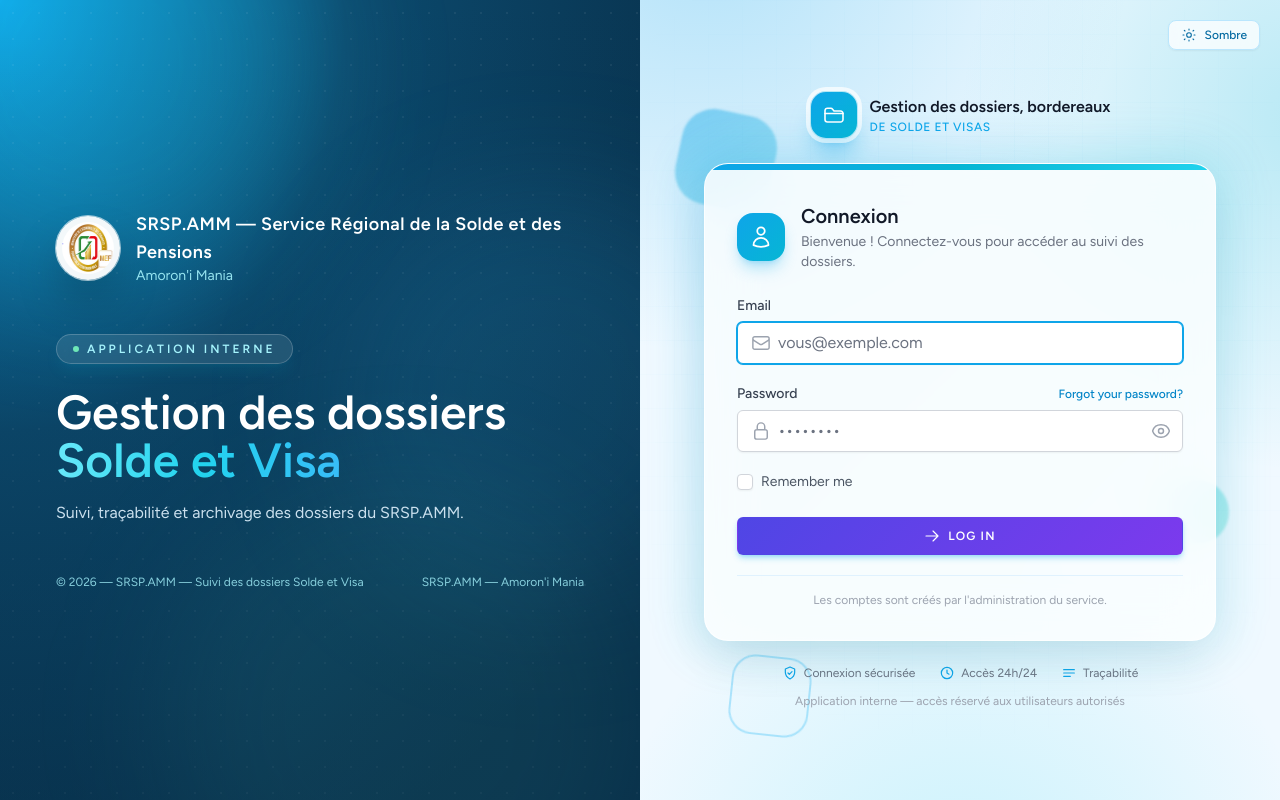
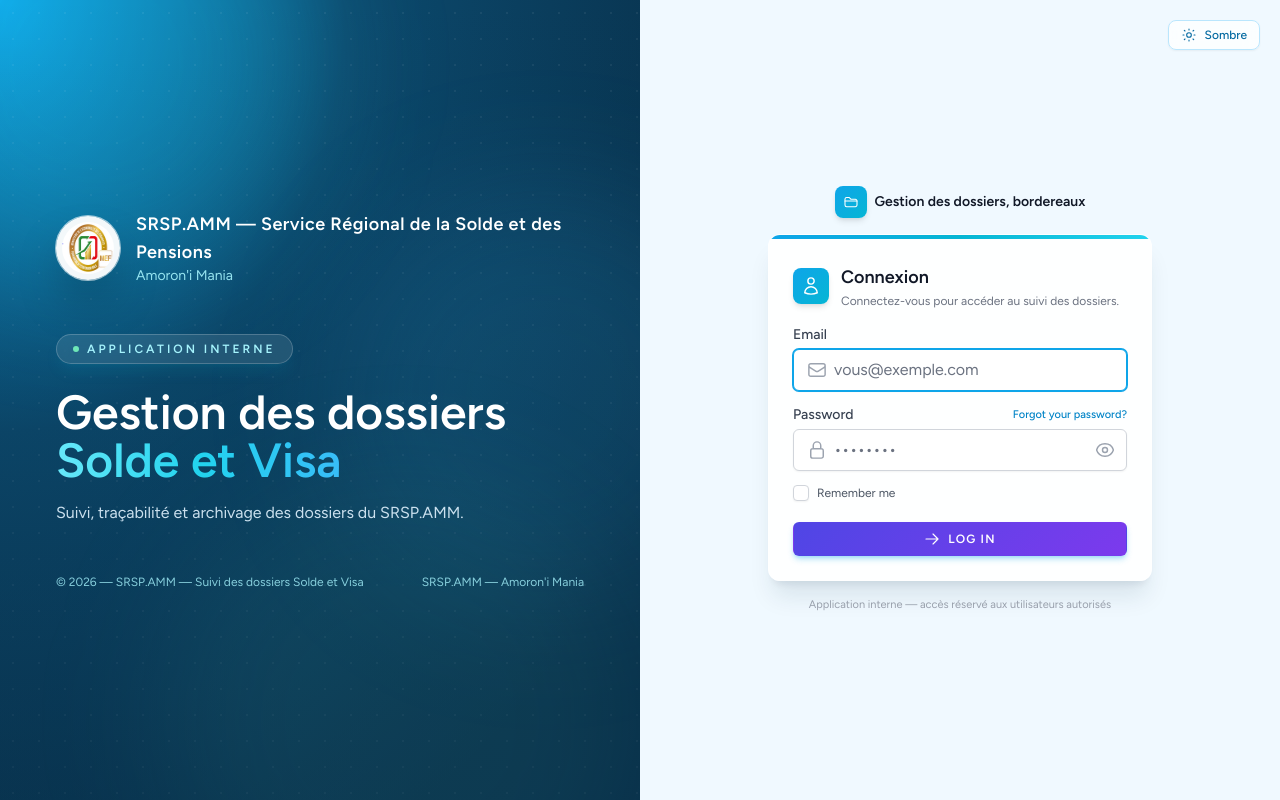
Before and after one commit to randrianirinaalbert2-cmd/suivi-dossiers, a Laravel app: page /login in a window 1280 px wide. Run offline with Laravel 12, Linux system fonts and the light colour scheme; style sheets or scripts are compiled from the project's sources.

Commit message:
Compacter la page de connexion sur ordinateur
Formulaire plus petit et plus simple : largeur reduite, moins de blocs decoratifs, espacements et titrages reduits. Le panneau gauche SRSP.AMM et le bouton clair/sombre sont conserves.

```diff
--- a/resources/views/auth/login.blade.php
+++ b/resources/views/auth/login.blade.php
@@ -1,27 +1,27 @@
 <x-guest-layout>
-    <div class="mb-6 flex items-center gap-4">
-        <span class="inline-flex h-12 w-12 shrink-0 items-center justify-center rounded-2xl bg-[linear-gradient(135deg,#0ea5e9,#06b6d4)] text-white shadow-lg shadow-indigo-500/30">
-            <x-icon.user class="h-6 w-6" />
+    <div class="mb-4 flex items-center gap-3">
+        <span class="inline-flex h-9 w-9 shrink-0 items-center justify-center rounded-lg bg-[linear-gradient(135deg,#0ea5e9,#06b6d4)] text-white shadow-md">
+            <x-icon.user class="h-5 w-5" />
         </span>
         <div>
-            <h1 class="text-xl font-bold text-gray-900">Connexion</h1>
-            <p class="mt-0.5 text-sm text-gray-500">Bienvenue ! Connectez-vous pour accéder au suivi des dossiers.</p>
+            <h1 class="text-lg font-bold text-gray-900">Connexion</h1>
+            <p class="mt-0.5 text-xs text-gray-500">Connectez-vous pour accéder au suivi des dossiers.</p>
         </div>
     </div>
 
     <!-- État de la session -->
-    <x-auth-session-status class="mb-4" :status="session('status')" />
+    <x-auth-session-status class="mb-3" :status="session('status')" />
 
-    <form method="POST" action="{{ route('login') }}" class="space-y-5">
+    <form method="POST" action="{{ route('login') }}" class="space-y-3.5">
         @csrf
 
         <!-- Courriel -->
         <div>
             <x-input-label for="courriel" :value="__('Email')" />
-            <x-text-input id="courriel" class="block mt-1.5 w-full" type="email" name="courriel" :value="old('courriel')" required autofocus autocomplete="username" placeholder="vous@exemple.com">
+            <x-text-input id="courriel" class="block mt-1 w-full" type="email" name="courriel" :value="old('courriel')" required autofocus autocomplete="username" placeholder="vous@exemple.com">
                 <x-slot:icone><x-icon.mail /></x-slot:icone>
             </x-text-input>
-            <x-input-error :messages="$errors->get('courriel')" class="mt-2" />
+            <x-input-error :messages="$errors->get('courriel')" class="mt-1.5" />
         </div>
 
         <!-- Mot de passe -->
@@ -29,12 +29,12 @@
             <div class="flex items-center justify-between">
                 <x-input-label for="mot_de_passe" :value="__('Password')" />
                 @if (Route::has('password.request'))
-                    <a href="{{ route('password.request') }}" class="text-xs font-medium text-indigo-600 hover:text-indigo-500 hover:underline">
+                    <a href="{{ route('password.request') }}" class="text-[11px] font-medium text-indigo-600 hover:text-indigo-500 hover:underline">
                         {{ __('Forgot your password?') }}
                     </a>
                 @endif
             </div>
-            <x-text-input id="mot_de_passe" class="block mt-1.5 w-full" type="password" name="mot_de_passe" required autocomplete="current-password" placeholder="••••••••" x-bind:type="masque ? 'password' : 'text'">
+            <x-text-input id="mot_de_passe" class="block mt-1 w-full" type="password" name="mot_de_passe" required autocomplete="current-password" placeholder="••••••••" x-bind:type="masque ? 'password' : 'text'">
                 <x-slot:icone><x-icon.lock /></x-slot:icone>
                 <x-slot:action>
                     <button type="button" @click="masque = ! masque" class="text-gray-400 transition hover:text-indigo-500 focus:outline-none" :aria-label="masque ? 'Afficher le mot de passe' : 'Masquer le mot de passe'">
@@ -48,23 +48,18 @@
                     </button>
                 </x-slot:action>
             </x-text-input>
-            <x-input-error :messages="$errors->get('mot_de_passe')" class="mt-2" />
+            <x-input-error :messages="$errors->get('mot_de_passe')" class="mt-1.5" />
         </div>
 
         <!-- Se souvenir de moi -->
-        <label for="remember_me" class="inline-flex items-center gap-2 text-sm text-gray-600">
+        <label for="remember_me" class="inline-flex items-center gap-2 text-xs text-gray-600">
             <input id="remember_me" type="checkbox" class="rounded border-gray-300 text-indigo-600 shadow-sm focus:ring-indigo-500" name="remember">
             {{ __('Remember me') }}
         </label>
 
-    <x-primary-button class="w-full justify-center py-2.5 text-sm">
-        <x-icon.arrow-right class="h-4 w-4" />
-        {{ __('Log in') }}
-    </x-primary-button>
+        <x-primary-button class="w-full justify-center py-2 text-sm">
+            <x-icon.arrow-right class="h-4 w-4" />
+            {{ __('Log in') }}
+        </x-primary-button>
     </form>
-
-    <!-- Création de compte non disponible -->
-    <div class="mt-5 border-t border-indigo-100 pt-4 text-center">
-        <p class="text-xs text-gray-400">Les comptes sont créés par l'administration du service.</p>
-    </div>
 </x-guest-layout>
--- a/resources/views/layouts/guest.blade.php
+++ b/resources/views/layouts/guest.blade.php
@@ -71,7 +71,7 @@
             </div>
 
             <!-- Formulaire (droite) -->
-            <div class="relative flex min-h-screen items-center justify-center overflow-hidden bg-[#f0f9ff] px-5 py-10 sm:px-8 lg:h-screen lg:overflow-y-auto">
+            <div class="relative flex min-h-screen items-center justify-center overflow-hidden bg-[#f0f9ff] px-4 py-8 sm:px-6 lg:h-screen lg:overflow-y-auto">
                 <button type="button"
                         x-data="{ sombre: document.documentElement.classList.contains('dark') }"
                         @click="sombre = !sombre; document.documentElement.classList.toggle('dark', sombre); localStorage.setItem('theme', sombre ? 'dark' : 'light')"
@@ -87,61 +87,26 @@
                     <span x-show="!sombre" x-cloak>Sombre</span>
                     <span x-show="sombre" x-cloak>Clair</span>
                 </button>
-                <!-- Fond : halos colorés -->
-                <div class="pointer-events-none absolute inset-0 bg-[radial-gradient(45rem_45rem_at_10%_-10%,rgba(14,165,233,.28),transparent_60%),radial-gradient(40rem_40rem_at_105%_15%,rgba(6,182,212,.24),transparent_55%),radial-gradient(38rem_38rem_at_50%_115%,rgba(34,211,238,.20),transparent_60%)]"></div>
+                <div class="relative z-10 w-full max-w-sm">
 
-                <!-- Fond : trame fine -->
-                <div class="pointer-events-none absolute inset-0 opacity-40"
-                     style="background-image: linear-gradient(rgba(14,165,233,.10) 1px, transparent 1px), linear-gradient(90deg, rgba(14,165,233,.10) 1px, transparent 1px); background-size: 34px 34px; -webkit-mask-image: radial-gradient(circle at 50% 40%, black, transparent 80%); mask-image: radial-gradient(circle at 50% 40%, black, transparent 80%);"></div>
+                    <!-- Marque compacte -->
+                    <div class="mb-4 flex items-center justify-center gap-2">
+                        <span class="inline-flex h-8 w-8 shrink-0 items-center justify-center rounded-lg bg-[linear-gradient(135deg,#0ea5e9,#06b6d4)] text-white shadow-md">
+                            <x-icon.folder class="h-4 w-4" />
+                        </span>
+                        <span class="text-sm font-bold text-gray-900">Gestion des dossiers, bordereaux</span>
+                    </div>
 
-                <!-- Formes flottantes -->
-                <div class="pointer-events-none absolute left-[6%] top-[14%] h-24 w-24 rotate-12 rounded-[2rem] bg-[linear-gradient(135deg,rgba(14,165,233,.45),rgba(6,182,212,.30))] blur-[1px] animate-pulse" style="animation-duration:6s"></div>
-                <div class="pointer-events-none absolute right-[8%] top-[60%] h-16 w-16 -rotate-12 rounded-full bg-[linear-gradient(135deg,rgba(34,211,238,.40),rgba(45,212,191,.30))] blur-[1px] animate-pulse" style="animation-duration:7s"></div>
-                <div class="pointer-events-none absolute bottom-[8%] left-[14%] h-20 w-20 rotate-6 rounded-3xl border-2 border-sky-400/40 animate-pulse" style="animation-duration:8s"></div>
+                    <!-- Carte du formulaire -->
+                    <div class="relative overflow-hidden rounded-xl border border-white/70 bg-white/90 shadow-xl shadow-sky-950/10 backdrop-blur-xl">
+                        <div class="h-1 bg-[linear-gradient(90deg,#0ea5e9,#06b6d4,#22d3ee)]"></div>
 
-                <div class="relative z-10 w-full max-w-lg">
-
-                    <!-- Marque -->
-                    <div class="mb-6 flex items-center justify-center gap-3">
-                        <span class="relative inline-flex h-12 w-12 shrink-0 items-center justify-center rounded-2xl border border-white/70 bg-[linear-gradient(135deg,#0ea5e9,#06b6d4)] text-white shadow-xl shadow-indigo-500/40 ring-4 ring-white/70">
-                            <x-icon.folder class="h-6 w-6" />
-                        </span>
-                        <div class="leading-tight">
-                            <span class="block text-base font-bold text-gray-900">Gestion des dossiers, bordereaux</span>
-                            <span class="block text-xs font-medium uppercase tracking-wider text-indigo-500">de Solde et Visas</span>
+                        <div class="p-5 sm:p-6">
+                            {{ $slot }}
                         </div>
                     </div>
 
-                    <!-- Carte du formulaire -->
-                    <div class="relative">
-                        <div class="pointer-events-none absolute -inset-3 rounded-[2rem] bg-[linear-gradient(135deg,rgba(14,165,233,.35),rgba(6,182,212,.25),rgba(34,211,238,.20))] blur-xl opacity-70"></div>
-
-                        <div class="relative overflow-hidden rounded-3xl border border-white/70 bg-white/85 shadow-2xl shadow-sky-950/10 backdrop-blur-xl">
-                            <div class="h-1.5 bg-[linear-gradient(90deg,#0ea5e9,#06b6d4,#22d3ee)]"></div>
-
-                            <div class="p-6 sm:p-8">
-                                {{ $slot }}
-                            </div>
-                        </div>
-                    </div>
-
-                    <!-- Barre de confiance -->
-                    <div class="mt-6 flex flex-wrap items-center justify-center gap-x-6 gap-y-2 text-xs text-gray-500">
-                        <span class="inline-flex items-center gap-1.5">
-                            <svg class="h-4 w-4 text-indigo-500" fill="none" viewBox="0 0 24 24" stroke-width="1.8" stroke="currentColor"><path stroke-linecap="round" stroke-linejoin="round" d="M12 3l7 3v5c0 4.5-3 8-7 10-4-2-7-5.5-7-10V6l7-3Z"/><path stroke-linecap="round" stroke-linejoin="round" d="m9 12 2 2 4-4"/></svg>
-                            Connexion sécurisée
-                        </span>
-                        <span class="inline-flex items-center gap-1.5">
-                            <svg class="h-4 w-4 text-indigo-500" fill="none" viewBox="0 0 24 24" stroke-width="1.8" stroke="currentColor"><circle cx="12" cy="12" r="8.5"/><path stroke-linecap="round" stroke-linejoin="round" d="M12 7.5V12l3 1.8"/></svg>
-                            Accès 24h/24
-                        </span>
-                        <span class="inline-flex items-center gap-1.5">
-                            <svg class="h-4 w-4 text-indigo-500" fill="none" viewBox="0 0 24 24" stroke-width="1.8" stroke="currentColor"><path stroke-linecap="round" stroke-linejoin="round" d="M4 7h16M4 12h16M4 17h10"/></svg>
-                            Traçabilité
-                        </span>
-                    </div>
-
-                    <p class="mt-3 text-center text-xs text-gray-400">
+                    <p class="mt-4 text-center text-[11px] text-gray-400">
                         Application interne — accès réservé aux utilisateurs autorisés
                     </p>
                 </div>
```
